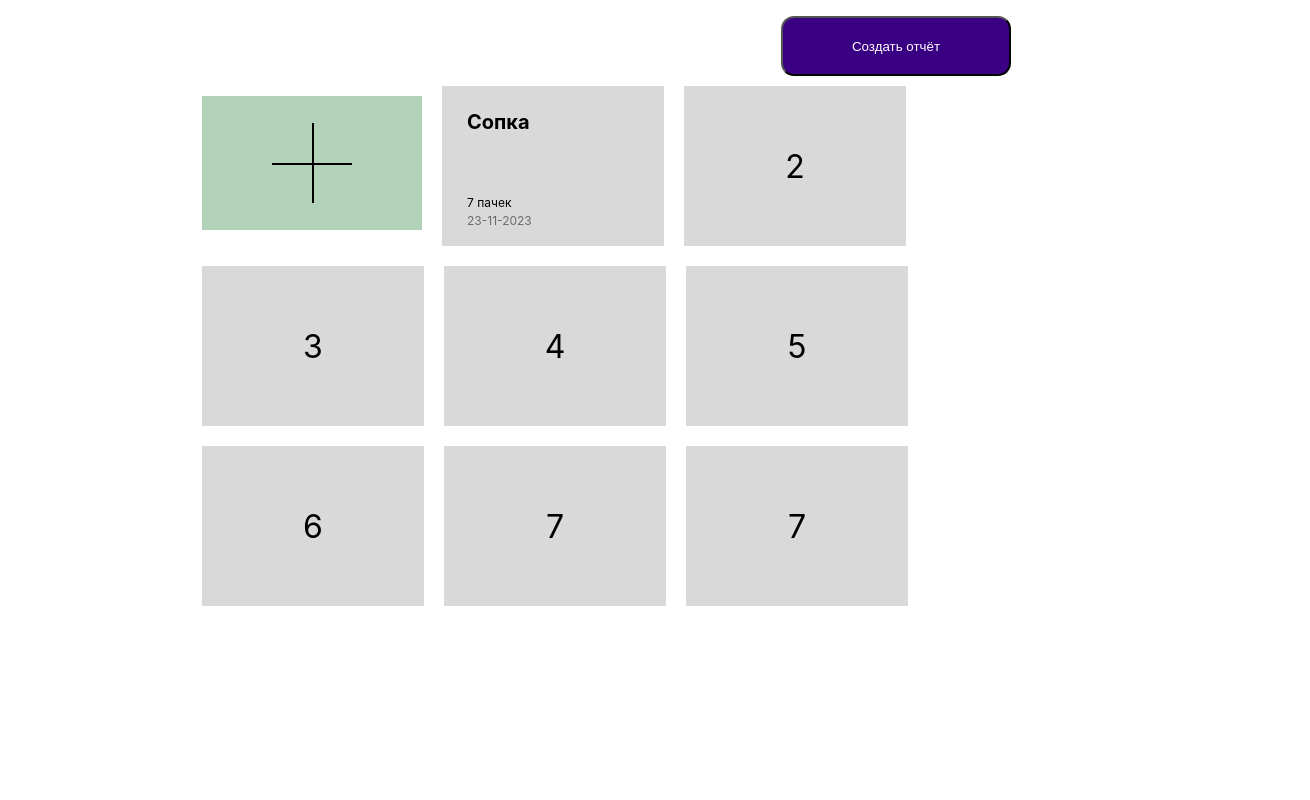
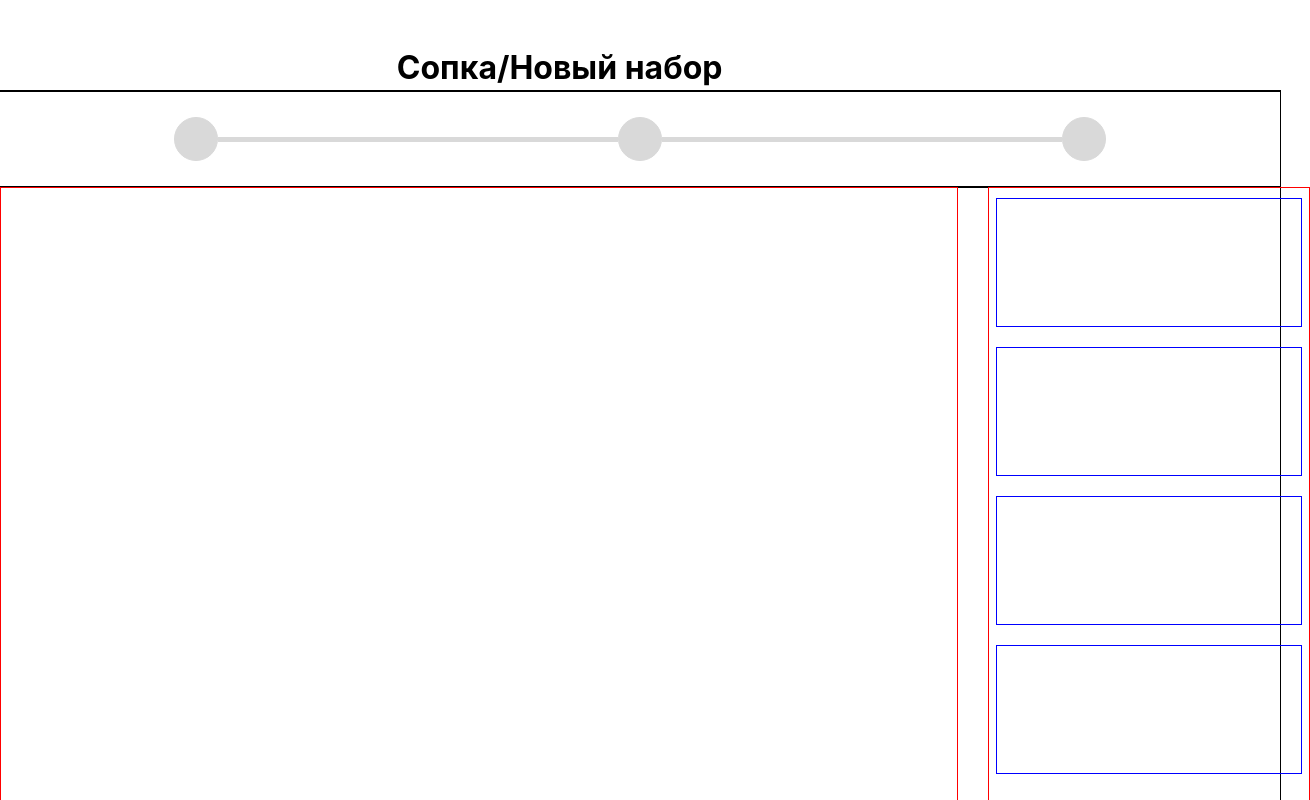
Before and after one commit to LuckyHorseshoe-chan/snow_level_report, a React (Create React App) app in the folder frontend/: page / in a window 1280 px wide. Shown: the top 800 px of the page, 1310 px wide, since content can reach past the window. Built offline with nearby package versions, Linux system fonts and the light colour scheme.

Commit message:
create a CreateBatch element

```diff
--- a/frontend/src/App.css
+++ b/frontend/src/App.css
@@ -146,14 +146,16 @@
 }
 
 .modal {
-  width: 30%;
-  height: 45%;
+  width: 521px;
+  height: 457px;
   position: fixed;
   top: 27%;
   left: 32%;
   background: white;
   display: flex;
   flex-direction: column;
+  align-items: center;
+  justify-content: center;
 }
 
 .modal-text{
@@ -162,15 +164,23 @@
   font-weight: 700;
   letter-spacing: 0em;
   text-align: left;
-  width: 200px;
-  position: relative;
-  left: 15%;
+  width: 100%;
 }
+
+.modal-content{
+  width: 362px;
+  display: flex;
+  flex-direction: column;
+  align-items: left;
+  justify-content: left;
+  border: 1px solid #000000;
+}
+
 .obj-input{
   position: relative;
-  left: 15%;
-  width: 70%;
+  width: 100%;
   height: 40px;
+  padding: 0;
   border: 1px solid #000000;
 }
 
@@ -180,8 +190,8 @@
   background: #00A524;
   color: white;
   position: relative;
-  top: 10%;
-  left: 70%;
+  margin-top: 40px;
+  left: 241px;
 }
 
 #object-page{
@@ -257,3 +267,113 @@
   color:#000;
   background: #D9D9D9;
 }
+
+#create-obj-page{
+  position: absolute;
+  width: 100%;
+  top: 2%;
+  display: flex;
+  flex-direction: column;
+  align-items: center;
+  justify-content: center;
+}
+
+#create-obj-content{
+  width: 100%;
+  display: flex;
+  flex-direction: column;
+  align-items: center;
+  justify-content: center;
+  position: relative;
+  top: 10%;
+  border: 1px solid #000000;
+}
+
+#menu{
+  width: 100%;
+  height: 94px;
+  display: flex;
+  flex-direction: row;
+  align-items: center;
+  justify-content: center;
+  position: relative;
+  border: 1px solid #000000;
+}
+
+.menu-btn{
+  width: 44px;
+  height: 44px;
+  border-radius: 50%;
+  background-color: #D9D9D9;
+  border: 1px solid #D9D9D9;
+}
+
+.menu-line{
+  width: 400px;
+  height: 5px;
+  background-color: #D9D9D9;
+}
+
+input[type=file]#img-upload::file-selector-button{
+  width: 362px;
+  height: 183px;
+  background: #D9D9D9;
+  background-image: url("./icons/upload_folder.png");
+  background-repeat: no-repeat;
+  background-position: center;
+  color: rgb(0, 0, 0, 0);
+  margin-top: 50px;
+}
+
+#img-window{
+  width: 100%;
+  height: 750px;
+  display: flex;
+  flex-direction: row;
+  align-items: center;
+  justify-content: center;
+  border: 1px solid #000000;
+}
+
+#img-edit{
+  width: 1000px;
+  height: 750px;
+  border: 1px solid red;
+}
+
+#img-info{
+  width: 320px;
+  height: 750px;
+  display: flex;
+  flex-direction: column;
+  align-items: center;
+  justify-content: top;
+  position: relative;
+  left: 30px;
+  border: 1px solid red;
+}
+
+.rect-info{
+  width: 304px;
+  height: 127px;
+  margin: 10px;
+  border: 1px solid blue;
+}
+
+.img-text{
+
+}
+
+.report-btn{
+  width: 414px;
+  height: 68px;
+  border-radius: 22px;
+}
+
+.report-graph{
+
+}
+
+.report-table{
+
+}
--- a/frontend/src/App.tsx
+++ b/frontend/src/App.tsx
@@ -2,11 +2,12 @@ import React from 'react';
 import logo from './logo.svg';
 import Home from './pages/Home';
 import Object from './pages/Object';
+import CreateBatch from './pages/CreateBatch';
 import './App.css';
 
 function App() {
   return (
-    <Home/>
+    <CreateBatch/>
   );
 }
 
--- /dev/null
+++ b/frontend/src/components/ImageCoordinates.tsx
@@ -0,0 +1,14 @@
+function ImageCoordinates(){
+    return (
+        <div id="img-window">
+            <div id="img-edit"></div>
+            <div id="img-info">
+                <div className="rect-info"></div>
+                <div className="rect-info"></div>
+                <div className="rect-info"></div>
+                <div className="rect-info"></div>
+            </div>
+        </div>
+    )
+}
+export default ImageCoordinates;
--- /dev/null
+++ b/frontend/src/components/Menu.tsx
@@ -0,0 +1,12 @@
+function Menu(){
+    return(
+        <div id="menu">
+            <button className="menu-btn"></button>
+            <div className="menu-line"></div>
+            <button className="menu-btn"></button>
+            <div className="menu-line"></div>
+            <button className="menu-btn"></button>
+        </div>
+    )
+}
+export default Menu;
--- /dev/null
+++ b/frontend/src/components/UploadFolder.tsx
@@ -0,0 +1,22 @@
+import { useState, useEffect, useRef } from "react";
+
+function UploadFolder(){
+    const ref = useRef<HTMLInputElement>(null);
+
+    useEffect(() => {
+        if (ref.current !== null) {
+        ref.current.setAttribute("directory", "");
+        ref.current.setAttribute("webkitdirectory", "");
+        ref.current.setAttribute("mozdirectory", "");
+        }
+    }, [ref]);
+    return(
+        <div className="modal-content">
+            <p className='modal-text'>Комментарий</p>
+            <input className="obj-input"></input>
+            <input type="file" ref={ref} id="img-upload" />
+            <button className="green-button">Загрузить</button>
+        </div>
+    )
+}
+export default UploadFolder;
--- /dev/null
+++ b/frontend/src/pages/CreateBatch.tsx
@@ -0,0 +1,20 @@
+import { useState, useEffect, useRef } from "react";
+import UploadFolder from "../components/UploadFolder";
+import ImageCoordinates from "../components/ImageCoordinates";
+import Menu from "../components/Menu";
+
+function CreateBatch(){
+    return (
+        <div id="create-obj-page">
+            <div id="obj-text">
+                <p id="obj-name">Сопка/Новый набор</p>
+            </div>
+            <div id="create-obj-content">
+                <Menu/>
+                <ImageCoordinates/>
+                <button className="report-btn"></button>
+            </div>
+        </div>
+    )
+}
+export default CreateBatch;
--- a/frontend/src/pages/CreateObject.tsx
+++ b/frontend/src/pages/CreateObject.tsx
@@ -1,11 +1,13 @@
 function CreateObject(){
     return(
         <div className='modal'>
-            <p className='modal-text'>Название объекта</p>
-            <input className="obj-input"></input>
-            <p className='modal-text'>Комментарий</p>
-            <input className="obj-input"></input>
-            <button className="green-button">Сохранить</button>
+            <div className="modal-content">
+                <p className='modal-text'>Название объекта</p>
+                <input className="obj-input"></input>
+                <p className='modal-text'>Комментарий</p>
+                <input className="obj-input"></input>
+                <button className="green-button">Сохранить</button>
+            </div>
         </div>
     )
 }
```
Also changed, not shown: frontend/src/icons/upload_folder.png (added).
